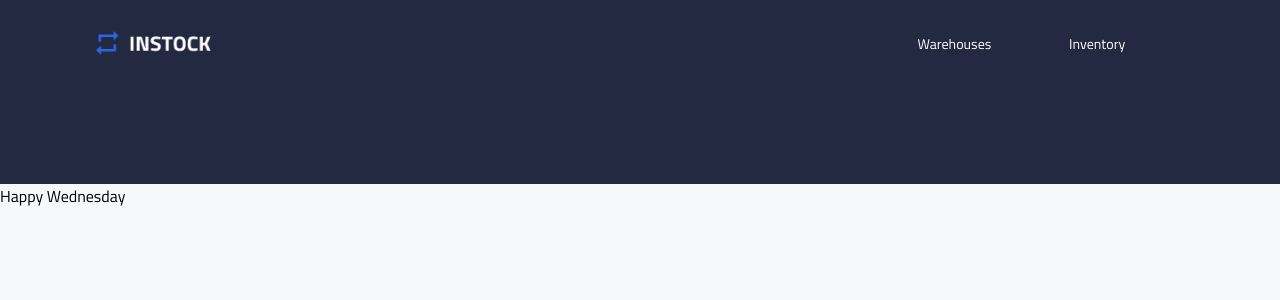
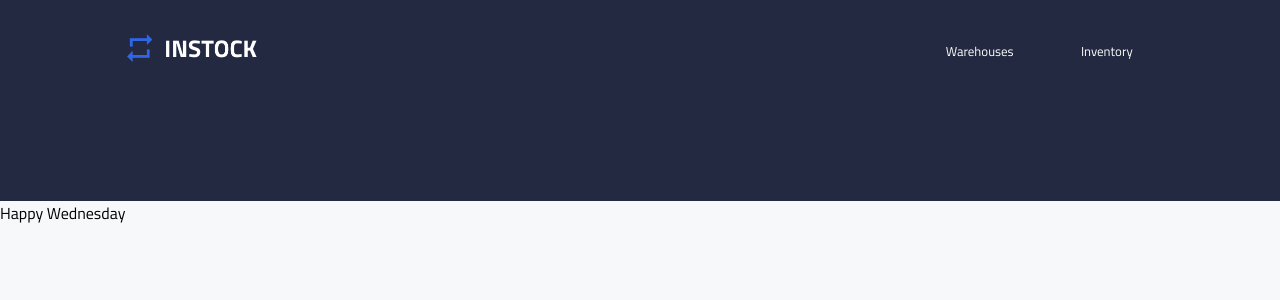
Before and after one commit to sandyngu/shredder-instock, a React (Create React App) app in the folder client/: page / in a window 1280 px wide. Shown: the top 300 px of the page. Built offline with nearby package versions, Linux system fonts and the light colour scheme.

Commit message:
Fixed Active Link and Margin/Padding Issues

```diff
--- a/client/src/components/Header/Header.jsx
+++ b/client/src/components/Header/Header.jsx
@@ -7,6 +7,7 @@ import './Header.scss';
 const Header = () => {
         return (
             <div className='navbar'>
+                <div className="navbar__container">
                     <div className='navbar__logo-container'>
                         <NavLink to='/warehouses'>
                             <img src= {Logo} className='navbar__img' alt='Instock' />
@@ -14,9 +15,10 @@ const Header = () => {
                     </div>
                     <div className='navbar__links'>
                         <ul className='navbar__list'>
-                        <NavLink to='/warehouses' className='navbar__warehouses' activeClassName='navbar__warehouses--active'>Warehouses</NavLink>
-                        <NavLink to='/inventories' className='navbar__inventory' activeClassName='navbar__warehouses--active'>Inventory</NavLink>
+                            <NavLink to='/warehouses' className='navbar__link navbar__warehouses' activeClassName='navbar__warehouses--active'>Warehouses</NavLink>
+                            <NavLink to='/inventories' className='navbar__link navbar__inventory' activeClassName='navbar__warehouses--active'>Inventory</NavLink>
                         </ul>
+                    </div>
                 </div>
             </div>
         )
--- a/client/src/components/Header/Header.scss
+++ b/client/src/components/Header/Header.scss
@@ -1,84 +1,89 @@
 @import  '../../partials/global';
 
 .navbar {
-    width: 100%;
     height: 136px;
     display: flex;
-    flex-direction: column;
-    align-items: center;
     background-color: $graphite;
     padding-bottom: 65px;
-    @include tablet {
-        height: 92px;
-        padding-bottom: 92px;
-        flex-direction: row;
+
+    &__container {
+        display: flex;
+        justify-content: space-between;
+        flex-direction: column;
+        align-items: center;
+        width: 100%;
+
+        @include tablet {
+            height: 92px;
+            padding-bottom: 92px;
+            flex-direction: row;
+            margin: 0 1%;
+        }
+
+        @include desktop {
+            margin: 0 8%;
+        }
     }
     &__logo-container {
         @include tablet {
-            margin-left: 4.2vw;
-            margin-right: 45vw;
+            margin-left: 25px;
         }
         @include desktop {
-            margin-left: 7.5vw;
-            margin-right: 53vw;
+
         }
     }
     &__img {
-        width: 115px;
-        margin-top: 20%;
+        width: 130px;
+        margin-top: 25px;
         @include tablet {
-            margin-top: 0;
+            margin-top: 10px;
         }
+    }
+    &__links {
+        width: 100%;
+
+        @include tablet {
+            width: 28%;
+        }
+        @include desktop {
+            width: 25%;
+        }
+    }
+    &__link {
+        margin: 0 15px;
     }
     &__list {
         list-style: none;
         display: flex;
         justify-content: space-evenly;
-        width: 100%;
-        margin-top: 20px;
         padding: 0;
         @include tablet {
-            margin-top: 2vw;
-        }
-        @include  desktop {
-            margin-top: 1vw;
+            margin: 10px 0 0 0;
+            width: 100%;
         }
     }
     &__warehouses {
         color: $white;
-        font-size: .88rem;
-        // font-family: $Titillium Web;
+        font-size: $p2-mobile-fontsize;
         text-decoration: none;
-        width: 42vw;
-        height: 30px;
-        padding: 13.5px 5px 2px 5px;
+        width: 50%;
+        padding: 8px 16px;
         text-align: center;
         @include tablet {
-            padding: 12px 10px 6px 10px;
-            width: 15vw;
-        }
-        @include desktop {
-            padding: 12px 1px 4px 1px;
-            width: 10vw;
-            margin-right: .5vw;
+            width: 30%;
+            margin: 0;
         }
     }
     &__inventory {
         color: $white;
-        font-size: .88rem;
+        font-size: $p2-mobile-fontsize;
         text-decoration: none;
-        width: 42vw;
-        height: 30px;
-        padding: 13.5px 5px 2px 5px;
+        width: 50%;
+        padding: 8px 16px;
         text-align: center;
         @include tablet {
-            padding: 12px 10px 6px 10px;
-            width: 15vw;
-        }
-        @include desktop {
-            padding: 12px 1px 4px 1px;
-            width: 10vw;
-            margin-left: .5vw;
+            width: 30%;
+            margin: 0;
         }
     }
     &__warehouses--active {
```
Lines whose indentation alone changed are shown as unchanged.
